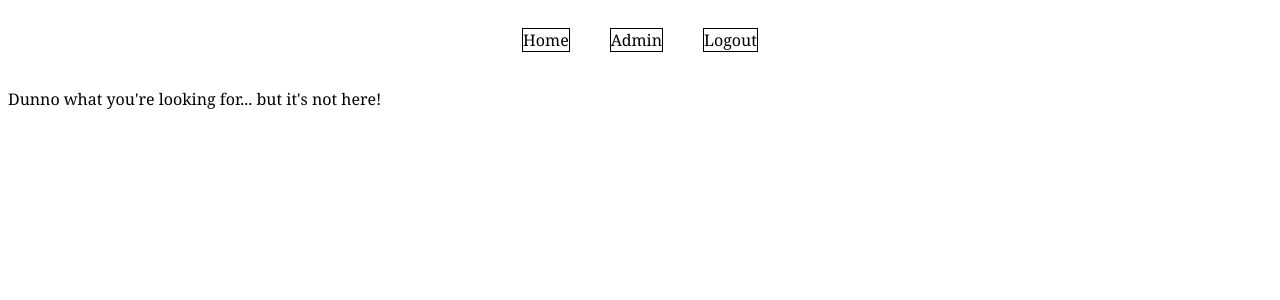
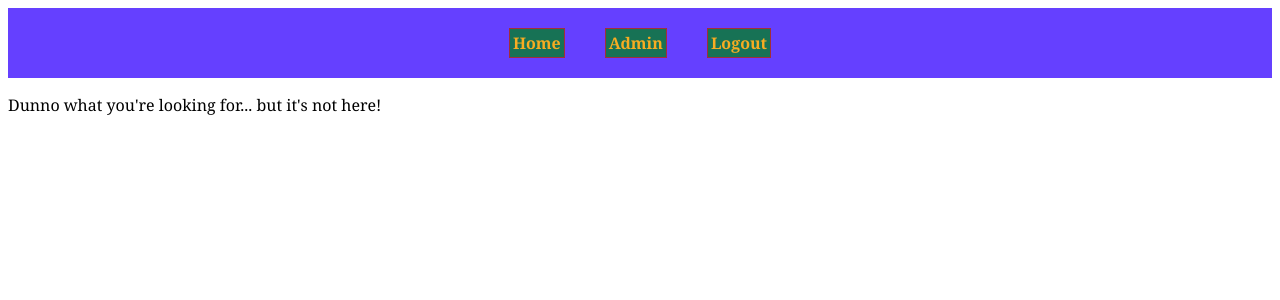
Before and after one commit to LazyFish77/db-client, an Angular app in the folder client/: page / in a window 1280 px wide. Shown: the top 300 px of the page. Built offline with nearby package versions, Linux system fonts and the light colour scheme; sample sign-in values are in the browser's storage.

Commit message:
add joker theme to nav

```diff
--- a/client/src/app/nav-panel/nav-panel.component.css
+++ b/client/src/app/nav-panel/nav-panel.component.css
@@ -1,21 +1,32 @@
+/*  Da Jokers!
+    #177255 - some slime green type color
+    #693039 - some red/brown color
+    #A32D39 - some red
+    #F7AC22 - some yellow/orange
+    #9540ff - some type of purple
+*/
+
 .nav-panel {
     width: 100%;
     display: flex;
     flex-direction: row;
     flex-wrap: wrap;
     justify-content: center;
+    background-color: #6540FF;
 }
 
 .nav-item {
-    background-color: #FFFFFF;
-    border: 1px solid black;
-    color: #000000;
+    background-color: #177255;
+    border: 1px solid #A32D39;
+    color: #F7AC22;
+    font-weight: bolder;
     cursor: pointer;
     margin: 20px;
+    padding: 3px;
 }
 
 .nav-item:hover {
-    background-color: #000000;
-    border: 1px solid #0000FF;
-    color: #FFFFFF;
+    background-color: #F7AC22;
+    border: 1px solid #693039;
+    color: #177255;
 }
```
Also changed, not shown: client/src/styles.css (line endings or trailing spaces).
